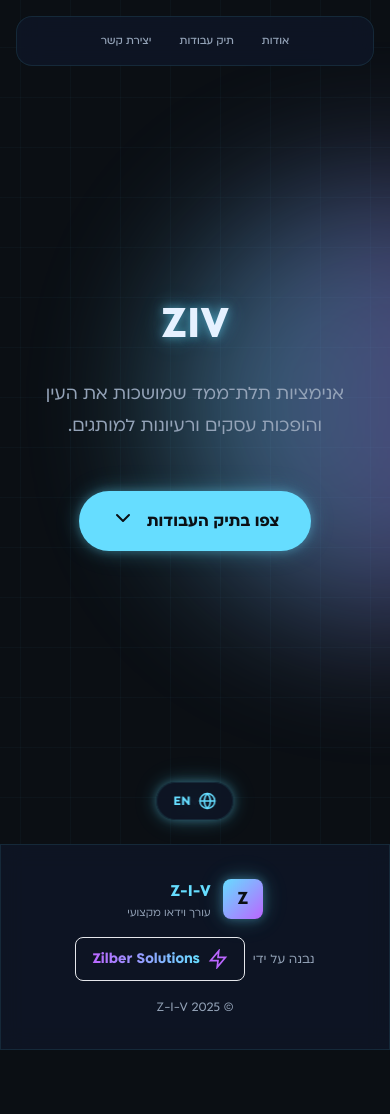
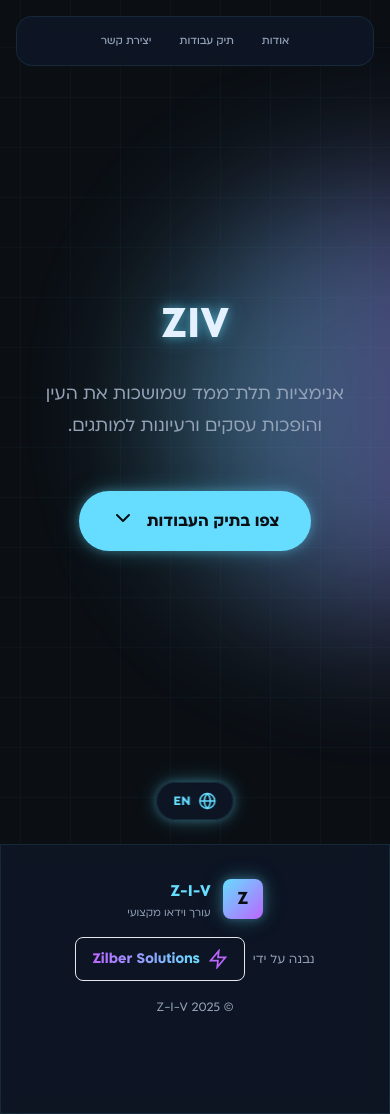
Before and after one commit to omerzilber1403/ziv-edits, a Next.js app: page / in a window 390 px wide. Before the commit the page ends 1050 px from the top, so only its background shows below. Built offline with nearby package versions, Linux system fonts and the light colour scheme.

Commit message:
Fixed footer spacing for mobile - added bottom padding

```diff
--- a/app/page.tsx
+++ b/app/page.tsx
@@ -103,7 +103,7 @@ export default function Home() {
       )}
 
       {/* Footer */}
-      <footer className="relative z-20 py-8 px-4 border-t border-neon/20 glass">
+      <footer className="relative z-20 py-8 pb-24 md:pb-8 px-4 border-t border-neon/20 glass">
         <div className="max-w-7xl mx-auto">
           <div className="flex flex-col md:flex-row items-center justify-between gap-4">
             {/* Left side - Logo/Brand */}
```
